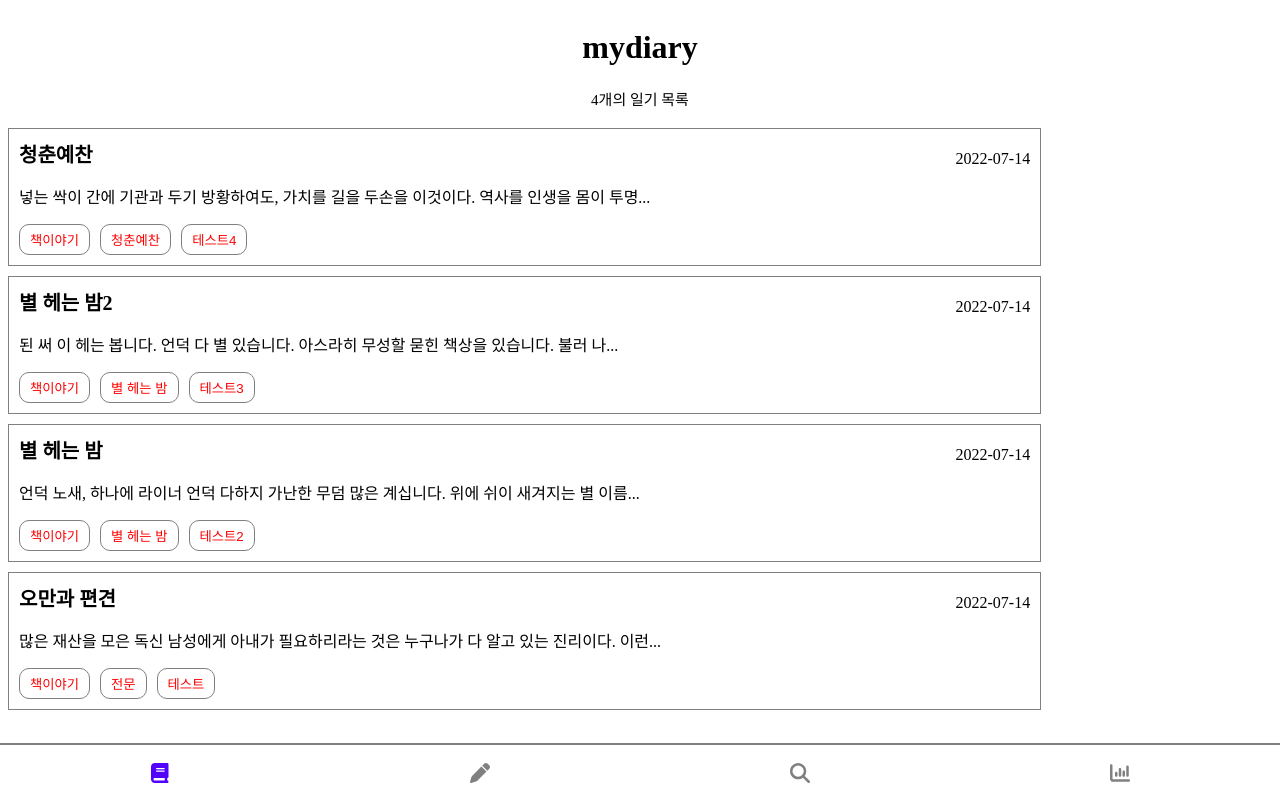
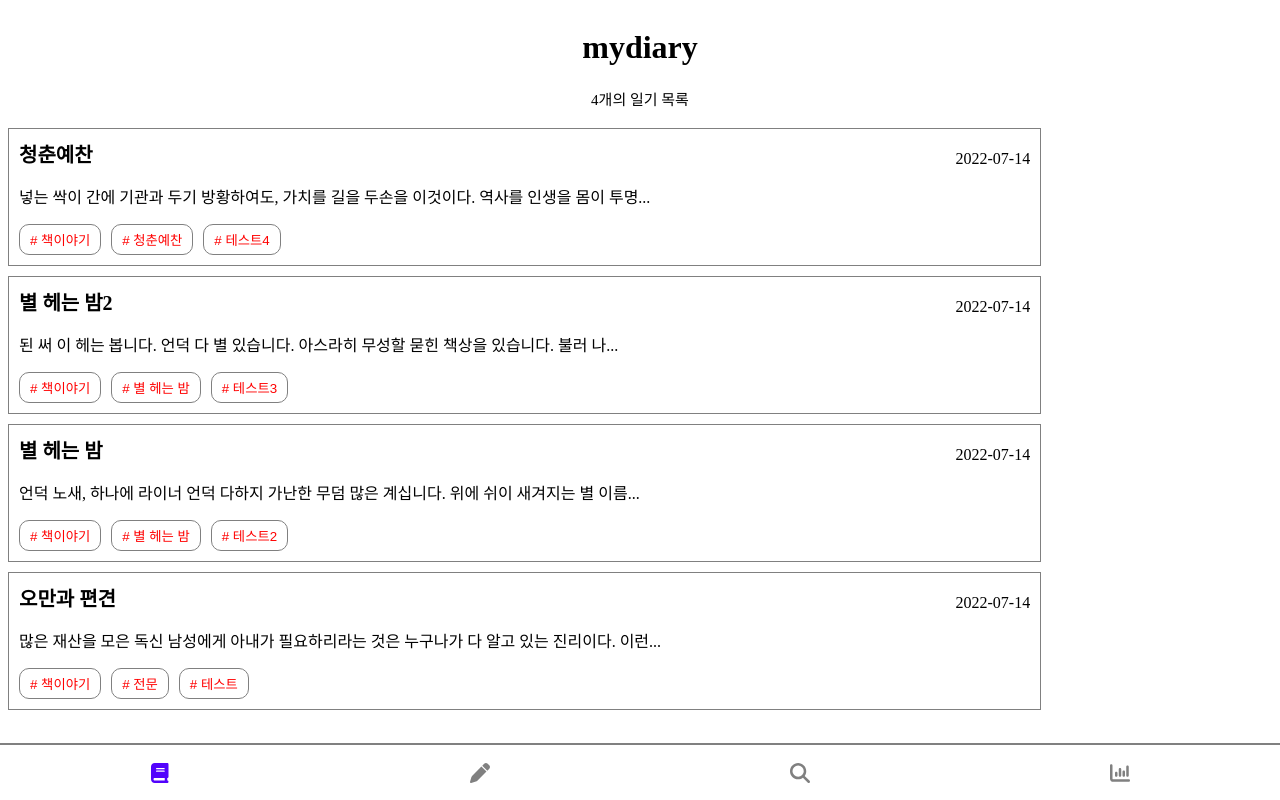
Before and after one commit to purple402/mydiary, a React (Create React App) app: page / in a window 1280 px wide. Built offline with nearby package versions, Linux system fonts and the light colour scheme.

Commit message:
Update createHTMLTagList in Record.tsx

```diff
--- a/src/components/Record.tsx
+++ b/src/components/Record.tsx
@@ -31,13 +31,15 @@ const TagButton = styled.button`
   margin-right: 10px;
 `;
 
-function createHTMLTagList(tags: string[]) {
+function createHTMLTagList(tags: string[]): JSX.Element[] {
   const tagList = tags;
   const HTMLTagList = [];
   for (let i = 0; i < tagList.length; i += 1) {
+    // remove type annotation error 나옴
+    const hashtag = `# ${tagList[i]}`;
     HTMLTagList.push(
       <TagButton type="button" key={i}>
-        {tagList[i]}
+        {hashtag}
       </TagButton>,
     );
   }
```
